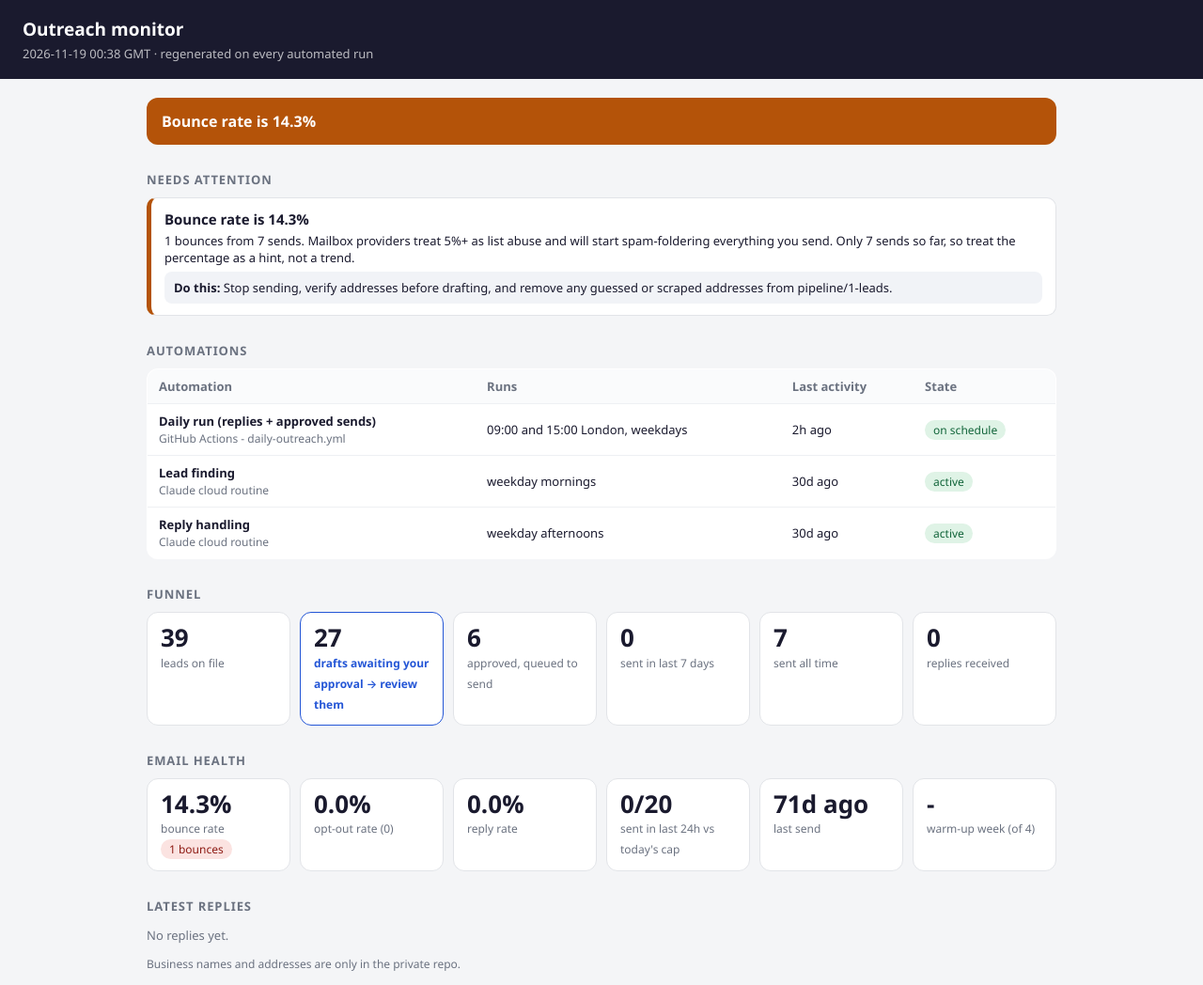
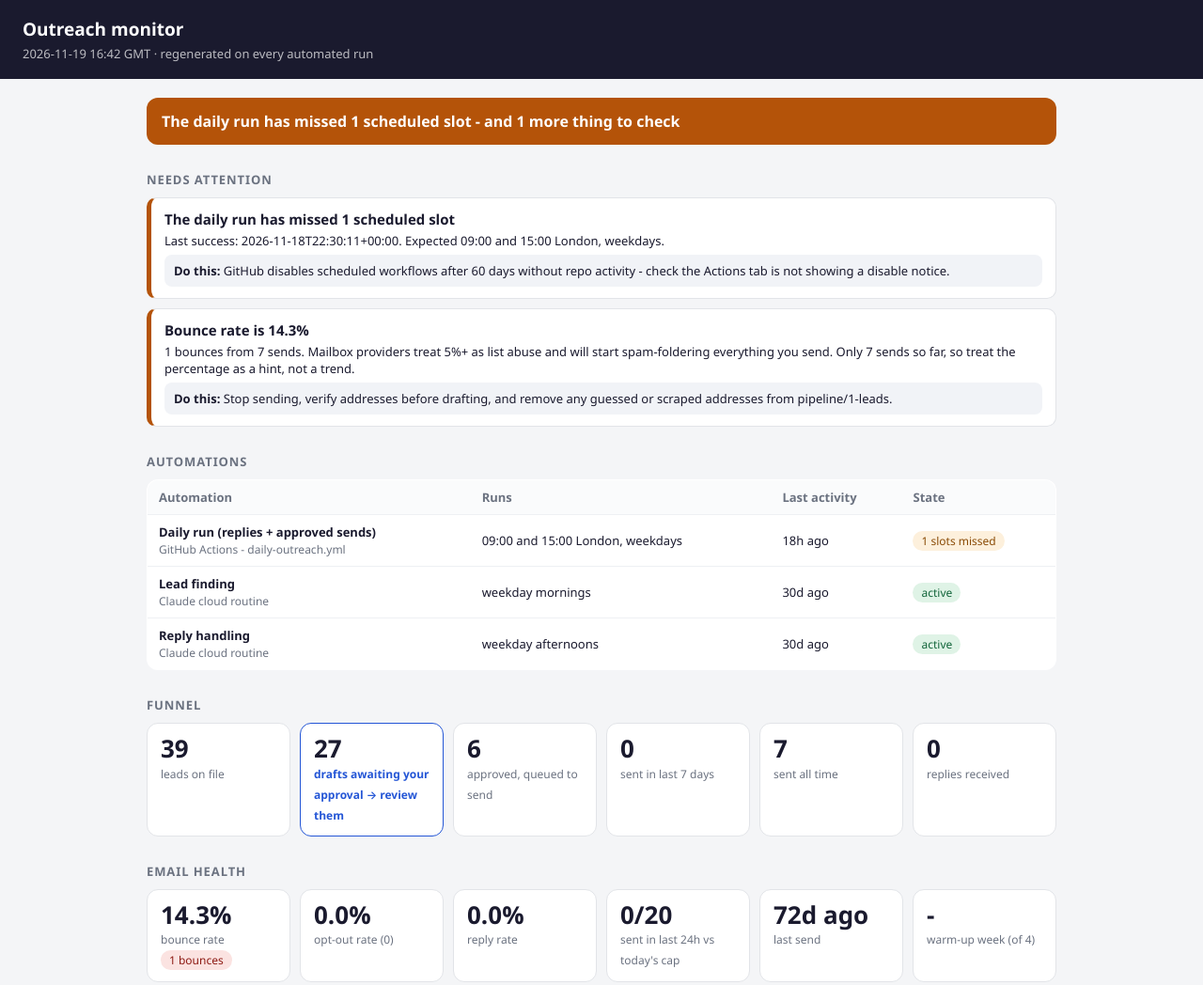
Before and after one commit to MatthewWillan/auto-email-monitor, a plain HTML site: page index.html in a window 1280 px wide. Shown: the top 1048 px of the page at 94% size. Drawn offline with Linux system fonts and the light colour scheme.

Commit message:
Monitor status 2026-11-19 16:42 UTC

```diff
--- a/index.html
+++ b/index.html
@@ -53,18 +53,18 @@ footer{color:var(--muted);font-size:12px;margin-top:30px}
 @media(max-width:520px){.stat b{font-size:22px}main{padding:14px 10px 40px}}
 </style></head><body>
 <header><h1>Outreach monitor</h1>
-<p>2026-11-19 00:38 GMT &middot; regenerated on every automated run</p>
+<p>2026-11-19 16:42 GMT &middot; regenerated on every automated run</p>
 </header>
 <main>
-<div class="banner warning">Bounce rate is 14.3%</div>
+<div class="banner warning">The daily run has missed 1 scheduled slot - and 1 more thing to check</div>
 
 <h2>Needs attention</h2>
-<div class="alert warning"><h3>Bounce rate is 14.3%</h3><p>1 bounces from 7 sends. Mailbox providers treat 5%+ as list abuse and will start spam-foldering everything you send. Only 7 sends so far, so treat the percentage as a hint, not a trend.</p><div class="do"><b>Do this:</b> Stop sending, verify addresses before drafting, and remove any guessed or scraped addresses from pipeline/1-leads.</div></div>
+<div class="alert warning"><h3>The daily run has missed 1 scheduled slot</h3><p>Last success: 2026-11-18T22:30:11+00:00. Expected 09:00 and 15:00 London, weekdays.</p><div class="do"><b>Do this:</b> GitHub disables scheduled workflows after 60 days without repo activity - check the Actions tab is not showing a disable notice.</div></div><div class="alert warning"><h3>Bounce rate is 14.3%</h3><p>1 bounces from 7 sends. Mailbox providers treat 5%+ as list abuse and will start spam-foldering everything you send. Only 7 sends so far, so treat the percentage as a hint, not a trend.</p><div class="do"><b>Do this:</b> Stop sending, verify addresses before drafting, and remove any guessed or scraped addresses from pipeline/1-leads.</div></div>
 
 <h2>Automations</h2>
 <div class="wrap"><table>
 <tr><th>Automation</th><th>Runs</th><th>Last activity</th><th>State</th></tr>
-<tr><td><b>Daily run (replies + approved sends)</b><br><span style='color:#6b7280;font-size:12px'>GitHub Actions - daily-outreach.yml</span></td><td>09:00 and 15:00 London, weekdays</td><td>2h ago</td><td><span class="pill ok">on schedule</span></td></tr><tr><td><b>Lead finding</b><br><span style='color:#6b7280;font-size:12px'>Claude cloud routine</span></td><td>weekday mornings</td><td>30d ago</td><td><span class="pill ok">active</span></td></tr><tr><td><b>Reply handling</b><br><span style='color:#6b7280;font-size:12px'>Claude cloud routine</span></td><td>weekday afternoons</td><td>30d ago</td><td><span class="pill ok">active</span></td></tr>
+<tr><td><b>Daily run (replies + approved sends)</b><br><span style='color:#6b7280;font-size:12px'>GitHub Actions - daily-outreach.yml</span></td><td>09:00 and 15:00 London, weekdays</td><td>18h ago</td><td><span class="pill warn">1 slots missed</span></td></tr><tr><td><b>Lead finding</b><br><span style='color:#6b7280;font-size:12px'>Claude cloud routine</span></td><td>weekday mornings</td><td>30d ago</td><td><span class="pill ok">active</span></td></tr><tr><td><b>Reply handling</b><br><span style='color:#6b7280;font-size:12px'>Claude cloud routine</span></td><td>weekday afternoons</td><td>30d ago</td><td><span class="pill ok">active</span></td></tr>
 </table></div>
 
 <h2>Funnel</h2>
@@ -85,7 +85,7 @@ footer{color:var(--muted);font-size:12px;margin-top:30px}
   <div class="stat"><b>0.0%</b><span>reply rate</span></div>
   <div class="stat"><b>0/20</b>
     <span>sent in last 24h vs today's cap</span></div>
-  <div class="stat"><b>71d ago</b><span>last send</span></div>
+  <div class="stat"><b>72d ago</b><span>last send</span></div>
   <div class="stat"><b>-</b>
     <span>warm-up week (of 4)</span></div>
 </div>
```
